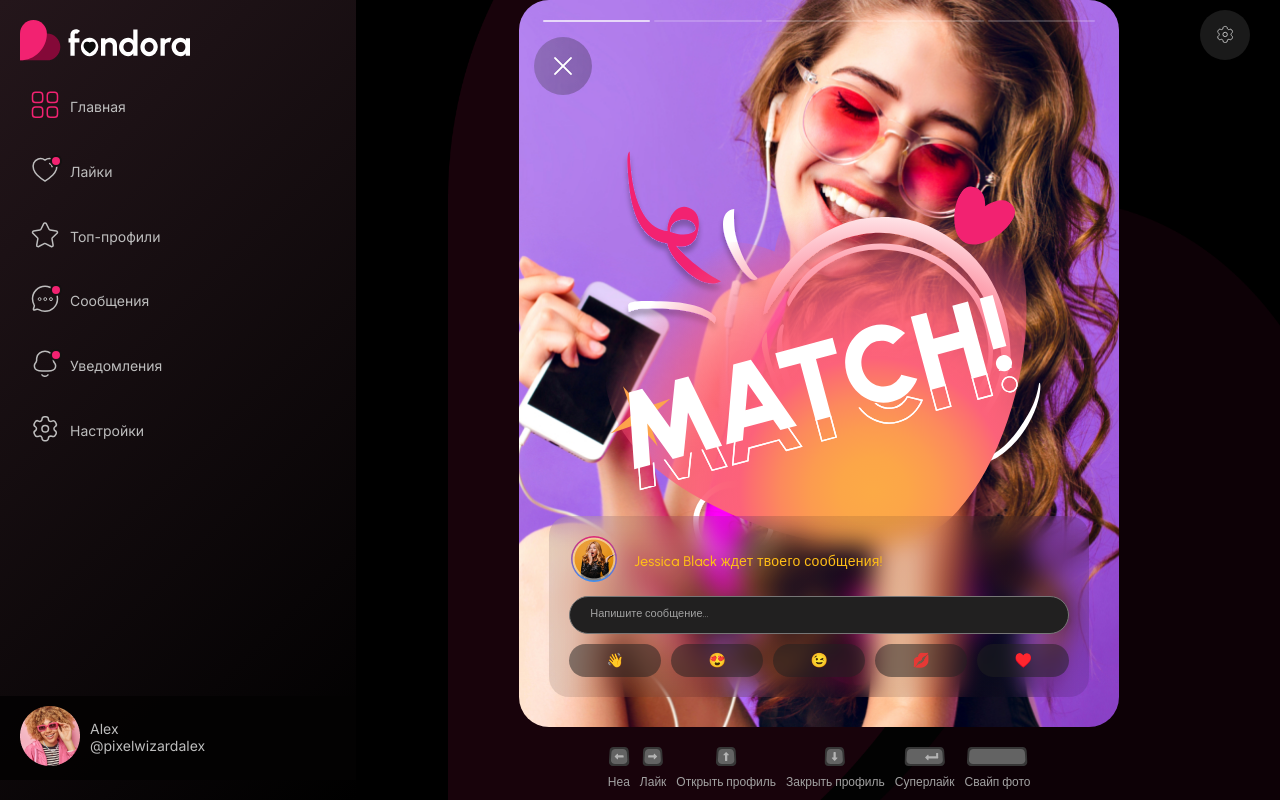
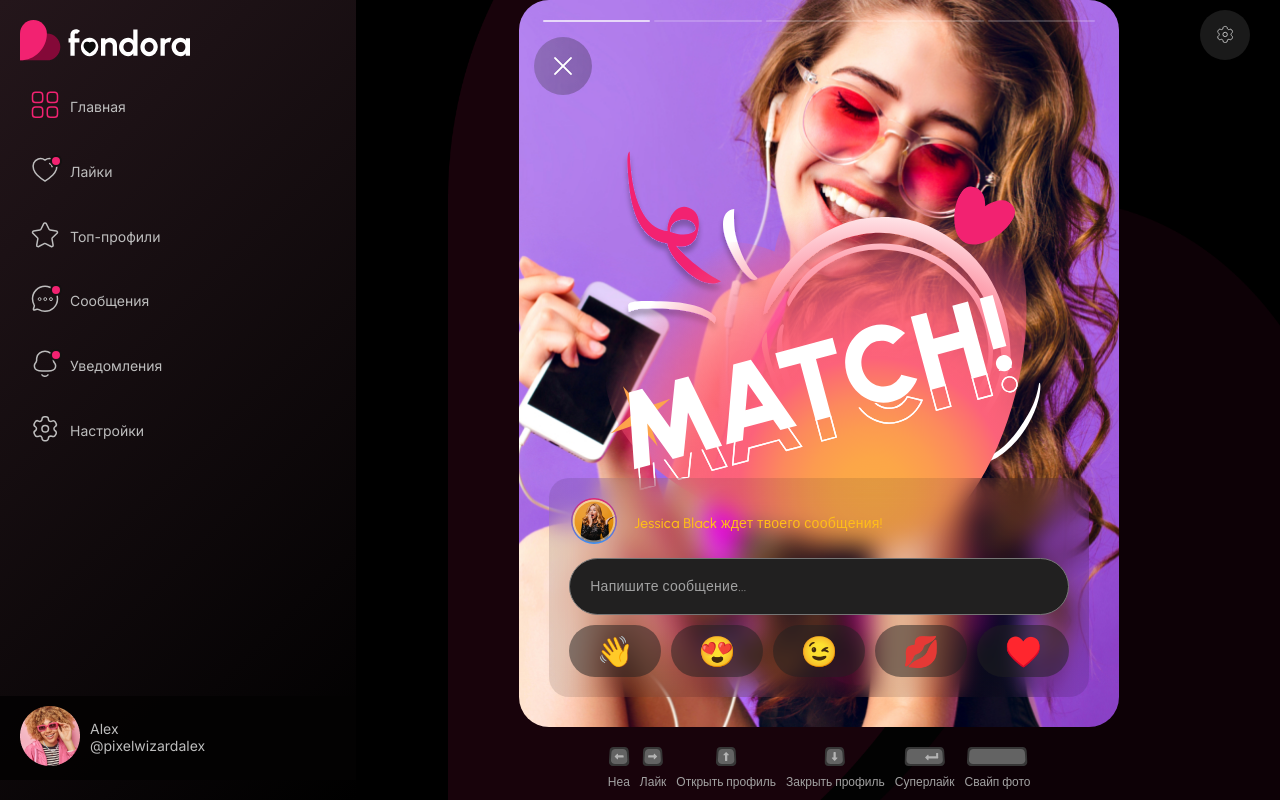
Before and after one commit to dmitryfrontender/fondora, a React (Create React App) app: page / in a window 1280 px wide. Built offline with nearby package versions, Linux system fonts and the light colour scheme.

Commit message:
fixes for slider and keydown event prevention

```diff
--- a/src/components/GamePad/GamePad.tsx
+++ b/src/components/GamePad/GamePad.tsx
@@ -93,27 +93,27 @@ const GamePad = () => {
 
 		// TODO add key bindings here
         if (event.code === "ArrowUp") {
-			event.preventDefault();
+			// event.preventDefault();
 			handleProfileVisibility(true);
         }
 
 		if (event.code === "ArrowDown") {
-			event.preventDefault();
+			// event.preventDefault();
 			handleProfileVisibility(false);
 		}
 
 		if (event.code === "ArrowLeft") {
-			event.preventDefault();
+			// event.preventDefault();
 			handleDecline();
 		}
 
 		if (event.code === "ArrowRight") {
-			event.preventDefault();
+			// event.preventDefault();
 			handleApprove();
 		}
 
 		if (event.code === "Enter") {
-			event.preventDefault();
+			// event.preventDefault();
 			setSuperLike(true);
 
 			setTimeout(() => {
--- a/src/components/MatchBlock/MatchBlock.scss
+++ b/src/components/MatchBlock/MatchBlock.scss
@@ -46,14 +46,18 @@
 			width: -webkit-fill-available;
 			border-radius: 30px;
 			background: #212020;
-			padding: 10px 20px;
+			padding: 19px 20px;
 			font-family: var(--font-family-urbanist);
 			resize: none;
 			color: white;
+			display: flex;
+			font-size: 14px;
+			font-weight: 600;
+			letter-spacing: 0.28px;
 		}
 		textarea::placeholder {
 			color: #a2a2a2;
-			font-size: 11px;
+			font-size: 14px;
 			font-style: normal;
 			font-weight: 400;
 			height: -webkit-fill-available;
@@ -148,6 +152,7 @@
             flex-direction: column;
             justify-content: center;
             align-items: center;
+			font-size: 30px;
             gap: 5px;
             flex: 1 0 0;
             border-radius: 30px;
--- a/src/components/ProfileComponent/PhotoSlider/PhotoSlider.tsx
+++ b/src/components/ProfileComponent/PhotoSlider/PhotoSlider.tsx
@@ -43,12 +43,10 @@ const PhotoSlider = (props: any) => {
     const handleSpacePress = (event: any) => {
 
         if (event.code === "Space") {
-            event.preventDefault();
             instanceRef.current?.next();
         }
 
         if (event.shiftKey && event.code === "Space") {
-            event.preventDefault();
             instanceRef.current?.prev();
         }
     }
--- a/src/components/SingleRangeSlider/SingleRangeSlider.tsx
+++ b/src/components/SingleRangeSlider/SingleRangeSlider.tsx
@@ -60,8 +60,6 @@ const SingleRangeSlider = ({ min, max, defaultValue, topValue, textSlider }: Sin
                 </label>
                 {
                    !topValue && <div className='value'>{value}</div>
-
-
                 }
             </div>
         </>
```
